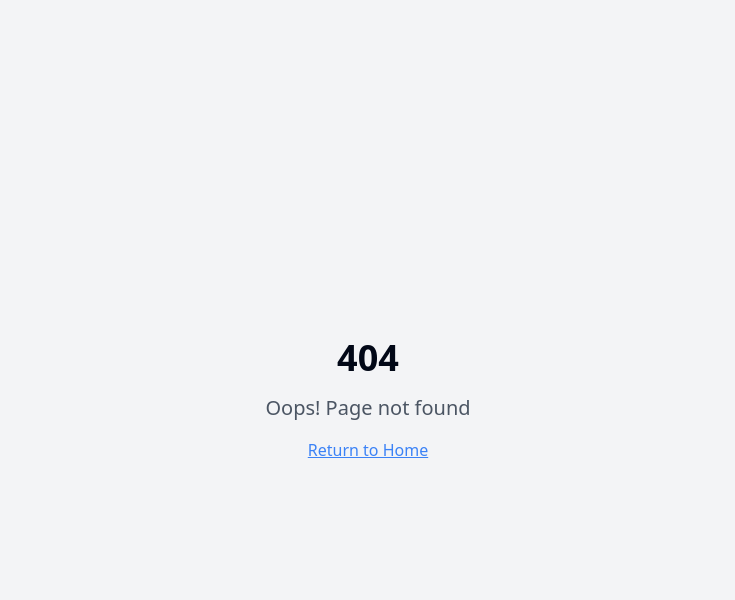
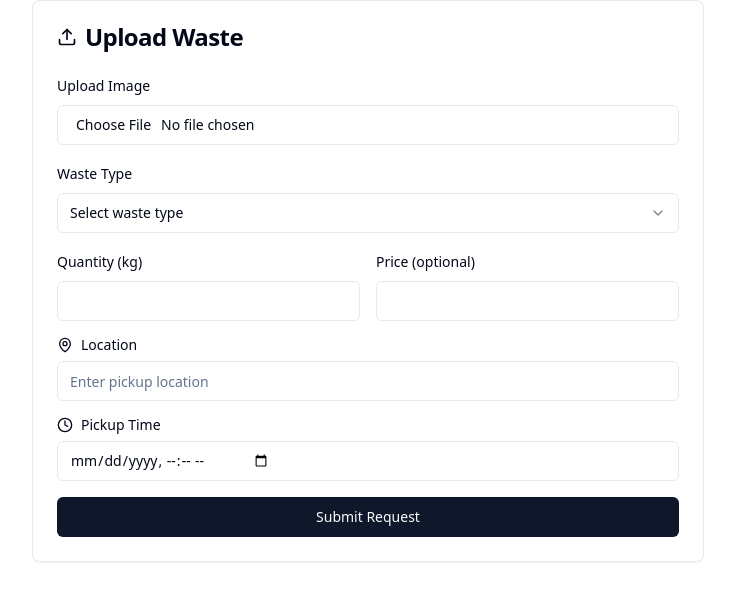
Before and after one commit to suryea01/eco-login-blossom-51, a React (Vite) app: page /dashboard/waste-seller/upload in a window 1280 px wide. Before the commit this address had no page. Shown: the top 600 px of the page, without its empty margins (272-1007 px from the left). Built offline with nearby package versions, Linux system fonts and the light colour scheme.

Commit message:
feat: Implement dashboard features
Implement features for each role's dashboard, including UI elements, data display, and user interactions.

```diff
--- a/src/App.tsx
+++ b/src/App.tsx
@@ -1,4 +1,3 @@
-
 import { Toaster } from "@/components/ui/toaster";
 import { Toaster as Sonner } from "@/components/ui/sonner";
 import { TooltipProvider } from "@/components/ui/tooltip";
@@ -7,6 +6,7 @@ import { BrowserRouter, Routes, Route } from "react-router-dom";
 import Index from "./pages/Index";
 import NotFound from "./pages/NotFound";
 import { dashboardRoutes } from "./routes/dashboardRoutes";
+import { wasteSellerRoutes } from "./routes/wasteSellerRoutes";
 
 const queryClient = new QueryClient();
 
@@ -18,7 +18,7 @@ const App = () => (
       <BrowserRouter>
         <Routes>
           <Route path="/" element={<Index />} />
-          {dashboardRoutes.map((route) => (
+          {[...dashboardRoutes, ...wasteSellerRoutes].map((route) => (
             <Route key={route.path} path={route.path} element={route.element} />
           ))}
           <Route path="*" element={<NotFound />} />
--- /dev/null
+++ b/src/components/waste-seller/PickupScheduler.tsx
@@ -0,0 +1,50 @@
+
+import { Calendar, Clock, CheckCircle, XCircle } from "lucide-react";
+import { Card, CardContent, CardHeader, CardTitle } from "@/components/ui/card";
+import { Calendar as CalendarComponent } from "@/components/ui/calendar";
+import { Badge } from "@/components/ui/badge";
+
+export const PickupScheduler = () => {
+  return (
+    <div className="space-y-4">
+      <Card>
+        <CardHeader>
+          <CardTitle className="flex items-center gap-2">
+            <Calendar className="w-5 h-5" />
+            Pickup Schedule
+          </CardTitle>
+        </CardHeader>
+        <CardContent>
+          <div className="grid md:grid-cols-2 gap-4">
+            <CalendarComponent
+              mode="single"
+              className="rounded-md border"
+            />
+            <div className="space-y-4">
+              <h3 className="font-medium">Upcoming Pickups</h3>
+              {[
+                { date: "2024-04-20", time: "10:00 AM", status: "upcoming" },
+                { date: "2024-04-22", time: "2:00 PM", status: "upcoming" },
+              ].map((pickup, index) => (
+                <div key={index} className="flex items-center justify-between p-3 border rounded-lg">
+                  <div className="flex items-center gap-2">
+                    <Clock className="w-4 h-4" />
+                    <span>{pickup.date} - {pickup.time}</span>
+                  </div>
+                  <Badge variant={pickup.status === "upcoming" ? "default" : "secondary"}>
+                    {pickup.status === "upcoming" ? (
+                      <CheckCircle className="w-4 h-4 mr-1" />
+                    ) : (
+                      <XCircle className="w-4 h-4 mr-1" />
+                    )}
+                    {pickup.status}
+                  </Badge>
+                </div>
+              ))}
+            </div>
+          </div>
+        </CardContent>
+      </Card>
+    </div>
+  );
+};
--- /dev/null
+++ b/src/components/waste-seller/WasteRewards.tsx
@@ -0,0 +1,54 @@
+
+import { Award, Star } from "lucide-react";
+import { Card, CardContent, CardHeader, CardTitle } from "@/components/ui/card";
+import { Progress } from "@/components/ui/progress";
+
+export const WasteRewards = () => {
+  return (
+    <div className="space-y-4">
+      <Card>
+        <CardHeader>
+          <CardTitle className="flex items-center gap-2">
+            <Award className="w-5 h-5" />
+            Eco-Points
+          </CardTitle>
+        </CardHeader>
+        <CardContent>
+          <div className="text-3xl font-bold">450 points</div>
+          <div className="mt-4 space-y-2">
+            <div className="flex justify-between text-sm">
+              <span>Progress to next reward</span>
+              <span>450/500</span>
+            </div>
+            <Progress value={90} />
+          </div>
+        </CardContent>
+      </Card>
+
+      <Card>
+        <CardHeader>
+          <CardTitle className="flex items-center gap-2">
+            <Star className="w-5 h-5" />
+            Recent Rewards
+          </CardTitle>
+        </CardHeader>
+        <CardContent>
+          <div className="space-y-4">
+            {[
+              { title: "Eco Warrior Badge", points: 100, date: "2024-04-15" },
+              { title: "Green Champion", points: 200, date: "2024-04-10" },
+            ].map((reward, index) => (
+              <div key={index} className="flex items-center justify-between border-b pb-2">
+                <div>
+                  <div className="font-medium">{reward.title}</div>
+                  <div className="text-sm text-muted-foreground">{reward.date}</div>
+                </div>
+                <Badge variant="secondary">{reward.points} points</Badge>
+              </div>
+            ))}
+          </div>
+        </CardContent>
+      </Card>
+    </div>
+  );
+};
--- /dev/null
+++ b/src/components/waste-seller/WasteStatistics.tsx
@@ -0,0 +1,35 @@
+
+import { BarChart2, Leaf } from "lucide-react";
+import { Card, CardContent, CardHeader, CardTitle } from "@/components/ui/card";
+
+export const WasteStatistics = () => {
+  return (
+    <div className="grid md:grid-cols-2 gap-4">
+      <Card>
+        <CardHeader>
+          <CardTitle className="flex items-center gap-2">
+            <BarChart2 className="w-5 h-5" />
+            Total Waste Posted
+          </CardTitle>
+        </CardHeader>
+        <CardContent>
+          <div className="text-3xl font-bold">120 kg</div>
+          <p className="text-sm text-muted-foreground">Last 30 days</p>
+        </CardContent>
+      </Card>
+
+      <Card>
+        <CardHeader>
+          <CardTitle className="flex items-center gap-2">
+            <Leaf className="w-5 h-5" />
+            CO₂ Saved
+          </CardTitle>
+        </CardHeader>
+        <CardContent>
+          <div className="text-3xl font-bold">50 kg</div>
+          <p className="text-sm text-muted-foreground">Total impact</p>
+        </CardContent>
+      </Card>
+    </div>
+  );
+};
--- /dev/null
+++ b/src/components/waste-seller/WasteUploadForm.tsx
@@ -0,0 +1,71 @@
+
+import { Upload, MapPin, Clock } from "lucide-react";
+import { Card, CardContent, CardHeader, CardTitle } from "@/components/ui/card";
+import { Input } from "@/components/ui/input";
+import { Button } from "@/components/ui/button";
+import { Label } from "@/components/ui/label";
+import { Select, SelectContent, SelectItem, SelectTrigger, SelectValue } from "@/components/ui/select";
+
+export const WasteUploadForm = () => {
+  return (
+    <Card className="max-w-2xl mx-auto">
+      <CardHeader>
+        <CardTitle className="flex items-center gap-2">
+          <Upload className="w-5 h-5" />
+          Upload Waste
+        </CardTitle>
+      </CardHeader>
+      <CardContent className="space-y-4">
+        <div className="space-y-2">
+          <Label htmlFor="image">Upload Image</Label>
+          <Input id="image" type="file" accept="image/*" />
+        </div>
+
+        <div className="space-y-2">
+          <Label htmlFor="type">Waste Type</Label>
+          <Select>
+            <SelectTrigger>
+              <SelectValue placeholder="Select waste type" />
+            </SelectTrigger>
+            <SelectContent>
+              <SelectItem value="plastic">Plastic</SelectItem>
+              <SelectItem value="paper">Paper</SelectItem>
+              <SelectItem value="metal">Metal</SelectItem>
+              <SelectItem value="glass">Glass</SelectItem>
+              <SelectItem value="organic">Organic</SelectItem>
+            </SelectContent>
+          </Select>
+        </div>
+
+        <div className="grid grid-cols-2 gap-4">
+          <div className="space-y-2">
+            <Label htmlFor="quantity">Quantity (kg)</Label>
+            <Input id="quantity" type="number" min="0" />
+          </div>
+          <div className="space-y-2">
+            <Label htmlFor="price">Price (optional)</Label>
+            <Input id="price" type="number" min="0" />
+          </div>
+        </div>
+
+        <div className="space-y-2">
+          <Label htmlFor="location" className="flex items-center gap-2">
+            <MapPin className="w-4 h-4" />
+            Location
+          </Label>
+          <Input id="location" placeholder="Enter pickup location" />
+        </div>
+
+        <div className="space-y-2">
+          <Label htmlFor="pickup-time" className="flex items-center gap-2">
+            <Clock className="w-4 h-4" />
+            Pickup Time
+          </Label>
+          <Input id="pickup-time" type="datetime-local" />
+        </div>
+
+        <Button className="w-full">Submit Request</Button>
+      </CardContent>
+    </Card>
+  );
+};
--- /dev/null
+++ b/src/routes/wasteSellerRoutes.tsx
@@ -0,0 +1,25 @@
+
+import { Navigate } from "react-router-dom";
+import { WasteUploadForm } from "@/components/waste-seller/WasteUploadForm";
+import { PickupScheduler } from "@/components/waste-seller/PickupScheduler";
+import { WasteStatistics } from "@/components/waste-seller/WasteStatistics";
+import { WasteRewards } from "@/components/waste-seller/WasteRewards";
+
+export const wasteSellerRoutes = [
+  {
+    path: "/dashboard/waste-seller/upload",
+    element: <WasteUploadForm />,
+  },
+  {
+    path: "/dashboard/waste-seller/pickups",
+    element: <PickupScheduler />,
+  },
+  {
+    path: "/dashboard/waste-seller/stats",
+    element: <WasteStatistics />,
+  },
+  {
+    path: "/dashboard/waste-seller/rewards",
+    element: <WasteRewards />,
+  },
+];
```
